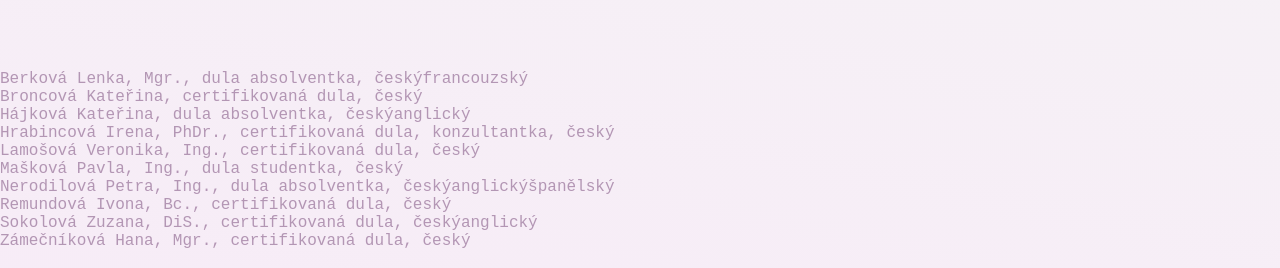
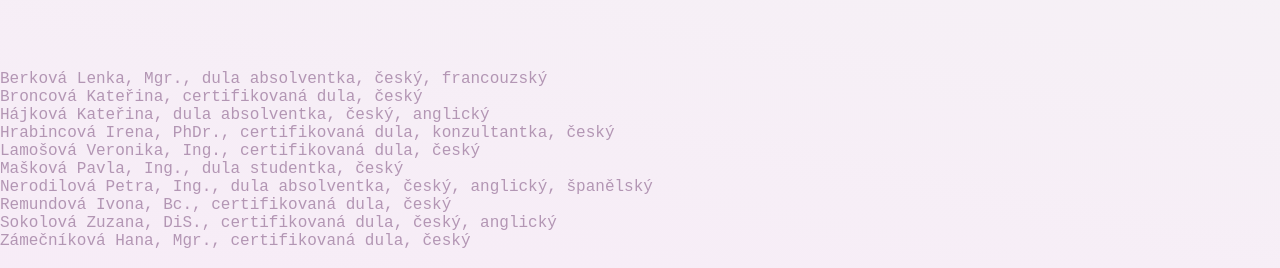
Before and after one commit to CreativeOxana/mojedula, a React (Vite) app: page /find_doula in a window 1280 px wide. Shown: the part 531-799 px from the top of the page. Built offline with nearby package versions, Linux system fonts and the light colour scheme; a web font is replaced by a local one.

Commit message:
Correcting language and styling of the map

```diff
--- a/src/pages/components/DulaList/DulaList.jsx
+++ b/src/pages/components/DulaList/DulaList.jsx
@@ -8,7 +8,7 @@ export default function ({ region }) {
       name: 'Berková Lenka, Mgr.',
       regionIds: ['cz-pr', 'cz-st'],
       accretitaion: 'dula absolventka',
-      language: ['český', 'francouzský'],
+      language: ['český, francouzský'],
     },
     {
       id: 2,
@@ -22,7 +22,7 @@ export default function ({ region }) {
       name: 'Hájková Kateřina',
       regionIds: ['cz-pr', 'cz-st'],
       accretitaion: 'dula absolventka',
-      language: ['český', 'anglický'],
+      language: ['český, anglický'],
     },
     {
       id: 4,
@@ -50,7 +50,7 @@ export default function ({ region }) {
       name: 'Nerodilová Petra, Ing.',
       regionIds: ['cz-pr', 'cz-st'],
       accretitaion: 'dula absolventka',
-      language: ['český', 'anglický', 'španělský'],
+      language: ['český, anglický, španělský'],
     },
     {
       id: 8,
@@ -64,7 +64,7 @@ export default function ({ region }) {
       name: 'Sokolová Zuzana, DiS.',
       regionIds: ['cz-pr', 'cz-st', 'cz-vy'],
       accretitaion: 'certifikovaná dula',
-      language: ['český', 'anglický'],
+      language: ['český, anglický'],
     },
     {
       id: 10,
--- a/src/pages/components/Map/style.css
+++ b/src/pages/components/Map/style.css
@@ -5,10 +5,15 @@
   justify-content: center;
   margin-bottom: 100px;
   cursor: crosshair;
-  transform: scaleY 300ms ease-in-out;
+
 }
 
-#CZ-JC:hover {
+#czMap path {
+  transition: transform 300ms ease-in-out;
+  transform-box: fill-box;
+  transform-origin: center;
+}
+
+#czMap path:hover {
   fill-opacity: 80%;
-  transform: scaleY(1.02)
 }
```
